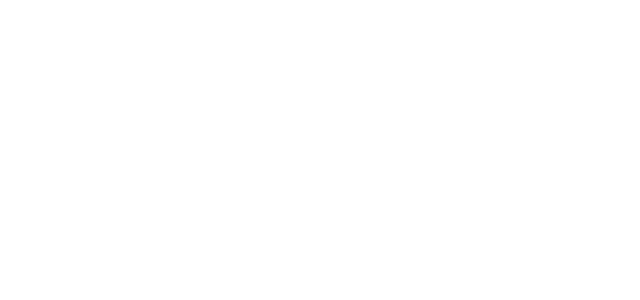
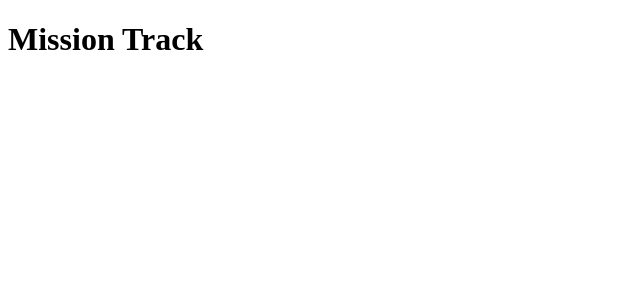
Before and after one commit to Solvit-Africa-Training-Center/MissionTrack-Frontend, a React (Vite) app: page / in a window 1280 px wide. Shown: the top 300 px of the page, without its empty margins (0-640 px from the left). Built offline with nearby package versions, Linux system fonts and the light colour scheme.

Commit message:
Added tailwind css

```diff
--- a/src/App.tsx
+++ b/src/App.tsx
@@ -5,6 +5,7 @@
 
   return (
     <>
+    <h1 className="flex justify-center text-primaryColor-800  mt-10 ">Mission Track</h1>
 
     </>
   )
```
